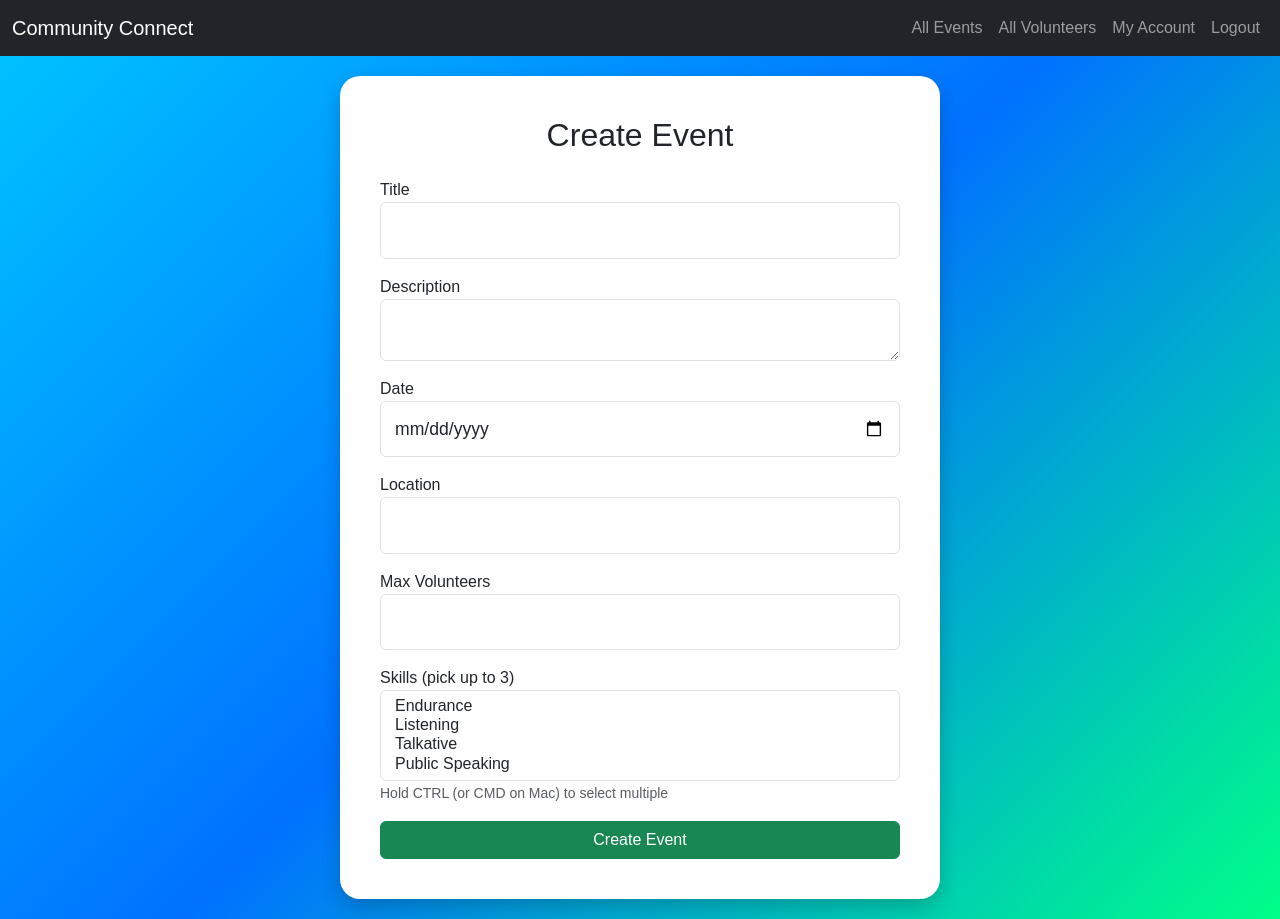
After one commit to ItzBerkPower/Flask-Community-Connect, a Flask app: page /create_event in a window 1280 px wide. The commit adds this page. Run offline with Flask 3, Linux system fonts and the light colour scheme; a user stored in the database is signed in; data comes from the database, SQL or seed files in the repository; both versions use the stored data as it was after the commit.

Commit message:
Added events

```diff
--- a/app.py
+++ b/app.py
@@ -121,8 +121,18 @@ def init_db():
         );
         ''')
 
-        conn.commit()
-        #conn.close(), don't need as in 'with' command, which is pythonic way of automatically closing website
+    # Add skills into skill table
+    cursor.executemany('''
+    INSERT OR IGNORE INTO skill (name, description) VALUES (?, ?)
+    ''', [
+        ("Endurance", "Ability to sustain effort for long periods"),
+        ("Listening", "Good at understanding and following others"),
+        ("Talkative", "Engages easily in conversation"),
+        ("Public Speaking", "Confident in speaking to groups")
+    ])
+
+    conn.commit()
+    #conn.close(), don't need as in 'with' command, which is pythonic way of automatically closing website
 
 
 
@@ -296,7 +306,7 @@ def my_account():
             cursor.execute("""UPDATE organisation
                               SET name = ?,
                                   address = ?,
-                                  website = ?,
+                                  website_url = ?,
                                   description = ?
                               WHERE user_id = ?""",
                            (name, address, website, description, user['user_id']))
@@ -308,6 +318,82 @@ def my_account():
     conn.close()
     return render_template("my_account.html", user=user, volunteer=volunteer, organisation=organisation)
 
+# Route to create events
+@app.route("/create_event", methods=["GET", "POST"])
+def create_event():
+    if 'user_id' not in session or session.get('role') != 'organisation':
+        flash("Only organisations can create events.", "danger")
+        return redirect(url_for('events'))
+
+    conn = get_db()
+    cursor = conn.cursor()
+
+    # Always fetch available skills for form
+    cursor.execute("SELECT * FROM skill")
+    skills = cursor.fetchall()
+
+    if request.method == "POST":
+        title = request.form['title']
+        description = request.form['description']
+        event_date = request.form['event_date']
+        location = request.form['location']
+        max_volunteers = request.form['max_volunteers']
+        selected_skills = request.form.getlist('skills')
+
+        # Get organisation_id for current user
+        cursor.execute("SELECT organisation_id FROM organisation WHERE user_id = ?", (session['user_id'],))
+        org = cursor.fetchone()
+
+        # Insert event
+        cursor.execute('''INSERT INTO event (organisation_id, title, description, event_date, location, max_volunteers)
+                          VALUES (?, ?, ?, ?, ?, ?)''',
+                          (org['organisation_id'], title, description, event_date, location, max_volunteers))
+        event_id = cursor.lastrowid
+
+        # Insert selected skills into junction
+        for skill_id in selected_skills[:3]:  # limit to 3 skills
+            cursor.execute("INSERT INTO event_skill (event_id, skill_id) VALUES (?, ?)", (event_id, skill_id))
+
+        conn.commit()
+        conn.close()
+
+        flash("Event created successfully!", "success")
+        return redirect(url_for('events'))
+
+    conn.close()
+    return render_template("create_event.html", skills=skills)
+
+
+
+# Route for events
+@app.route("/events")
+def events():
+    if 'user_id' not in session:
+        flash("You must be logged in to view events.", "warning")
+        return redirect(url_for('login'))
+
+    conn = get_db()
+    cursor = conn.cursor()
+
+    # Fetch events with their org names
+    cursor.execute('''SELECT e.*, o.name
+                      FROM event e
+                      JOIN organisation o ON e.organisation_id = o.organisation_id''')
+    events = cursor.fetchall()
+
+    # For each event, get its skills
+    event_data = []
+    for e in events:
+        cursor.execute('''SELECT s.name
+                          FROM event_skill es
+                          JOIN skill s ON es.skill_id = s.skill_id
+                          WHERE es.event_id = ?''', (e['event_id'],))
+        skills = [row['name'] for row in cursor.fetchall()]
+        event_data.append({**dict(e), "skills": skills})
+
+    conn.close()
+    return render_template("events.html", events=event_data, role=session.get('role'))
+
 
 
 # Checks if script is run directly (Not imported)
--- /dev/null
+++ b/templates/create_event.html
@@ -0,0 +1,42 @@
+{% extends "layout.html" %}
+{% block title %}Create Event | Community Connect{% endblock %}
+
+{% block content %}
+<div class="bubble-container">
+  <div class="bubble">
+    <h2 class="text-center mb-4">Create Event</h2>
+    <form method="POST">
+      <div class="mb-3">
+        <label>Title</label>
+        <input type="text" name="title" class="form-control" required>
+      </div>
+      <div class="mb-3">
+        <label>Description</label>
+        <textarea name="description" class="form-control" required></textarea>
+      </div>
+      <div class="mb-3">
+        <label>Date</label>
+        <input type="date" name="event_date" class="form-control" required>
+      </div>
+      <div class="mb-3">
+        <label>Location</label>
+        <input type="text" name="location" class="form-control" required>
+      </div>
+      <div class="mb-3">
+        <label>Max Volunteers</label>
+        <input type="number" name="max_volunteers" class="form-control" min="1" required>
+      </div>
+      <div class="mb-3">
+        <label>Skills (pick up to 3)</label><br>
+        <select name="skills" class="form-select" multiple size="4">
+          {% for s in skills %}
+            <option value="{{ s.skill_id }}">{{ s.name }}</option>
+          {% endfor %}
+        </select>
+        <small class="text-muted">Hold CTRL (or CMD on Mac) to select multiple</small>
+      </div>
+      <button type="submit" class="btn btn-success w-100">Create Event</button>
+    </form>
+  </div>
+</div>
+{% endblock %}
--- a/templates/layout.html
+++ b/templates/layout.html
@@ -62,11 +62,15 @@
             <li class="nav-item"><a class="nav-link" href="{{ url_for('register') }}">Sign Up</a></li>
             <li class="nav-item"><a class="nav-link" href="{{ url_for('login') }}">Login</a></li>
             {% else %}
+            <!-- NEW: All Events shows for any logged-in user -->
+            <li class="nav-item"><a class="nav-link" href="{{ url_for('events') }}">All Events</a></li>
+
             {% if session.get('role') == 'organisation' %}
                 <li class="nav-item"><a class="nav-link" href="{{ url_for('all_volunteers') }}">All Volunteers</a></li>
             {% elif session.get('role') == 'volunteer' %}
                 <li class="nav-item"><a class="nav-link" href="{{ url_for('all_organisations') }}">All Organisations</a></li>
             {% endif %}
+
             <li class="nav-item"><a class="nav-link" href="{{ url_for('my_account') }}">My Account</a></li>
             <li class="nav-item"><a class="nav-link" href="{{ url_for('logout') }}">Logout</a></li>
             {% endif %}
@@ -75,6 +79,7 @@
     </div>
     </nav>
 
+
     {% block content %}{% endblock %}
 </body>
 </html>
```
Also changed, not shown: templates/events.html (added, +31 -0 lines), database.db.
